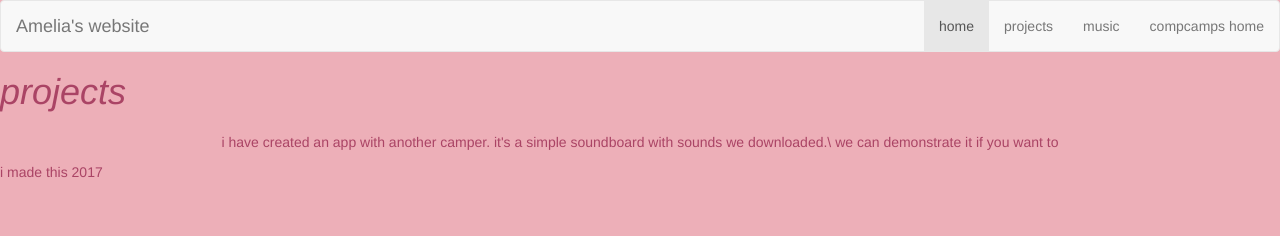
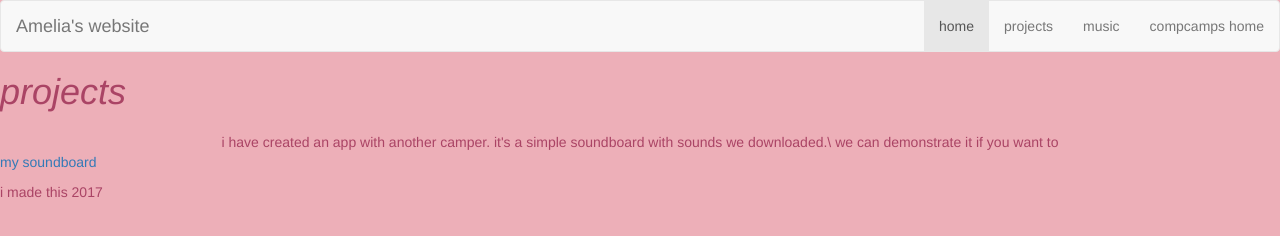
Before and after one commit to Alolaanraichu/CompCamp2k17-project, a plain HTML site: page project.html in a window 1280 px wide. Drawn offline with nearby package versions, Linux system fonts and the light colour scheme; a web font is replaced by a local one.

Commit message:
Update project.html

```diff
--- a/project.html
+++ b/project.html
@@ -39,7 +39,7 @@ we can demonstrate it if you want to
 </nav>
   <main>
   <!-------<P>Kinda wierd that you wont be able to see this on the website</p>------>
-  <p></p>
+  <p><a href="https://github.com/derekkreutzer/soundboard">my soundboard</a></p>
 </main>
 <footer>i made this 2017</footer>
 </body>
```
